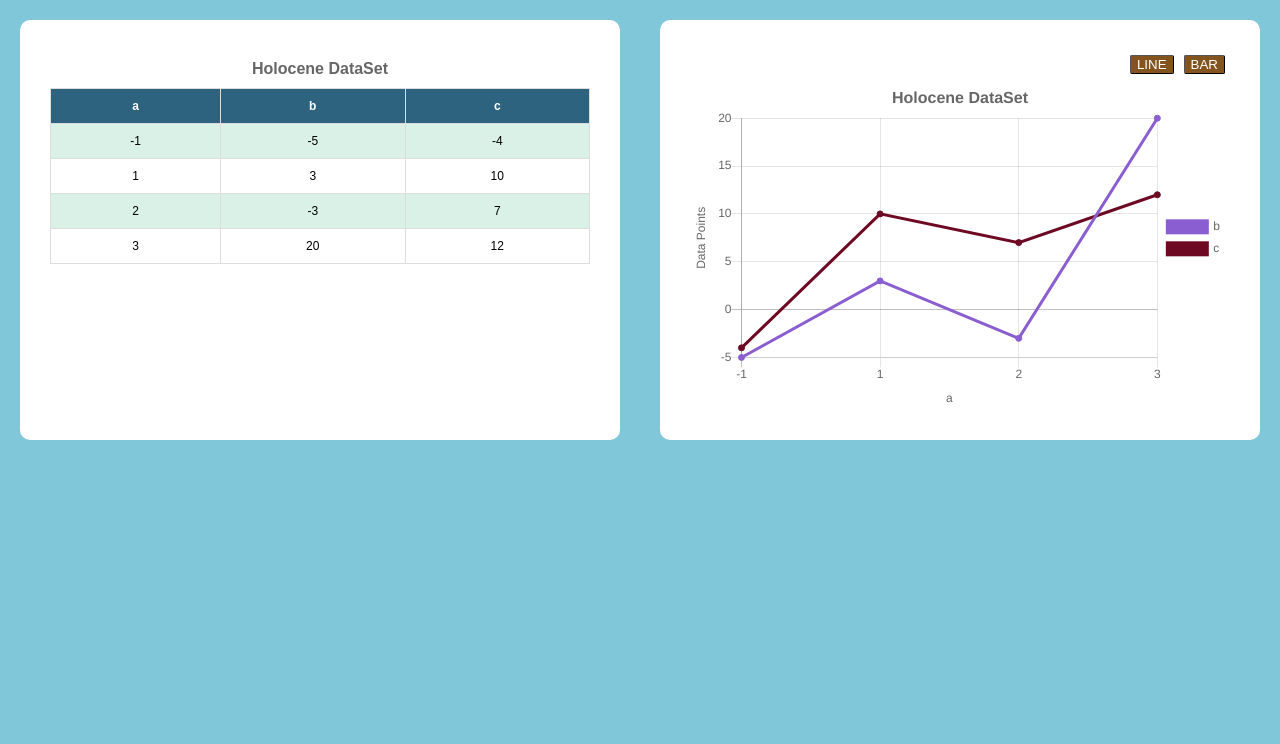
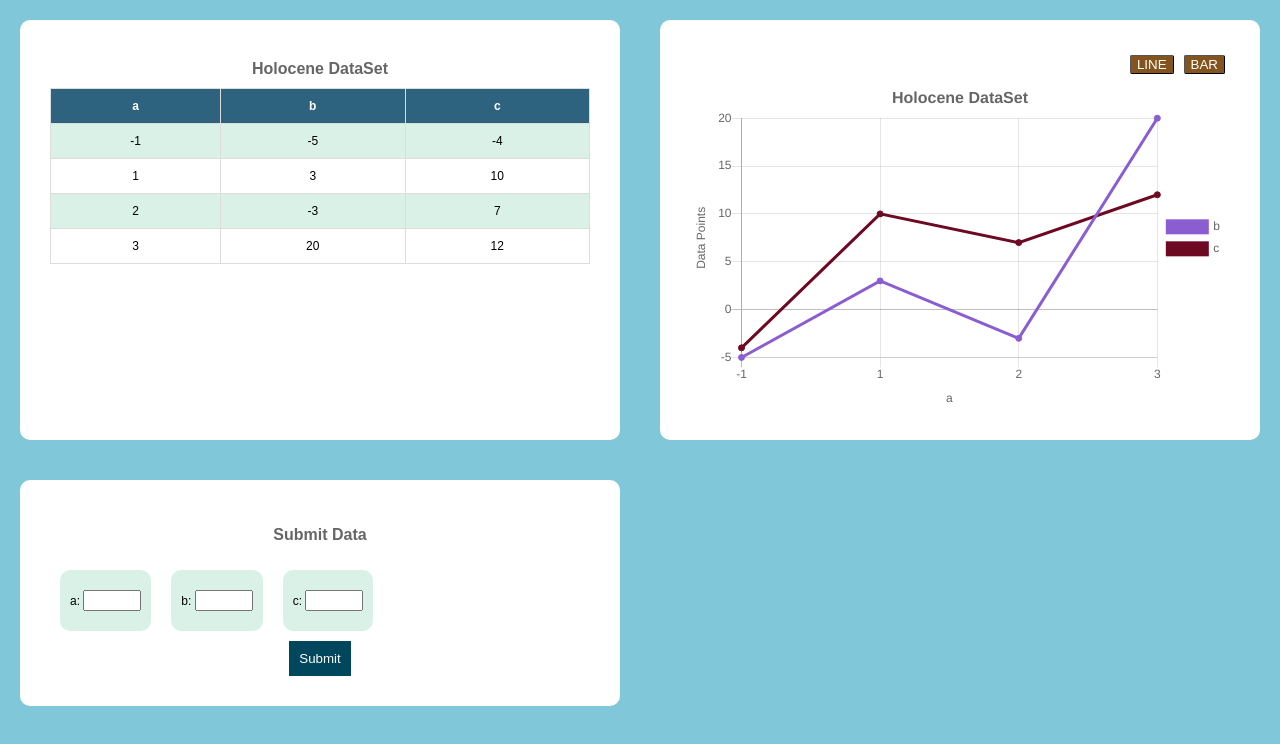
Before and after one commit to katmd/2d-web-challenge, a React app: page / in a window 1280 px wide. Built offline with nearby package versions, Linux system fonts and the light colour scheme.

Commit message:
feat: user can add custom data

```diff
--- a/app/components/home.js
+++ b/app/components/home.js
@@ -1,6 +1,7 @@
 import React from "react";
 import Table from "./table"
 import Graph from "./graph";
+import UserInput from "./user-input"
 
 export default class Home extends React.Component {
   constructor() {
@@ -15,6 +16,13 @@ export default class Home extends React.Component {
       xAxisLabel: "a",
       dataVisualsView: "data-visuals-row"
     };
+    this.addUserInput = this.addUserInput.bind(this);
+  }
+
+  addUserInput(input) {
+    this.setState(prevState => {
+      return { data: [...prevState.data, input] };
+    });
   }
 
   render() {
@@ -26,6 +34,10 @@ export default class Home extends React.Component {
           <Table sortedData={sortedData} xAxisLabel={xAxisLabel} />
           <Graph sortedData={sortedData} xAxisLabel={xAxisLabel} />
         </div>
+        <div className="submissions-row">
+          <UserInput sortedData={sortedData} addUserInput={this.addUserInput} />
+          <div id="empty-submission-space" />
+        </div>
       </div>
     );
   }
--- a/app/components/table.js
+++ b/app/components/table.js
@@ -18,8 +18,6 @@ export default class Table extends React.Component {
   getTableData() {
     return this.props.sortedData.map((dataRow, idx) => {
       // file sorted data into table elements
-      // const { a, b, c } = dataPoint;
-      // console.log(dataPoint);
       let rowData = [];
       for (let key of Object.keys(dataRow)) {
         rowData.push(dataRow[key])
--- /dev/null
+++ b/app/components/user-input.js
@@ -0,0 +1,74 @@
+import React from "react";
+
+export default class UserInput extends React.Component {
+  constructor(props) {
+    super();
+    this.state = {};
+    this.props = props;
+    this.getDataKeys = this.getDataKeys.bind(this);
+    this.handleChange = this.handleChange.bind(this);
+    this.handleSubmit = this.handleSubmit.bind(this);
+  }
+
+  componentDidMount() {
+    this.getDataKeys();
+  }
+
+  getDataKeys() {
+    // get all possible data types (a, b, c, etc.) so user may submit custom data points
+    let sortedData = this.props.sortedData;
+    let dataKeys = Object.keys(sortedData[0]);
+    dataKeys.forEach(key => {
+      this.setState({ [key]: "" });
+    });
+  }
+
+  handleChange(event) {
+    this.setState({ [event.target.name]: event.target.value });
+  }
+
+  handleSubmit(event) {
+    event.preventDefault();
+    // add new data points to state as integers
+    this.setState(prevState => {
+      for (let key of Object.keys(prevState)) {
+        prevState[key] = parseInt(prevState[key]);
+      }
+      return prevState;
+    });
+    this.props.addUserInput(this.state);
+    this.setState({ a: "", b: "", c: "" });
+  }
+
+  render() {
+    let inputBoxes = Object.keys(this.state);
+    return (
+      <div id="input-box-container">
+        <h3 id="form-title">Submit Data</h3>
+        <form onSubmit={this.handleSubmit}>
+          <div className="input-rows">
+            {inputBoxes.map((box, idx) => (
+              <div className="input-box-row" key={idx}>
+                <label htmlFor={box}>{box}: </label>
+                <input
+                  type="text"
+                  name={box}
+                  value={this.state[box]}
+                  onChange={this.handleChange}
+                  required={true}
+                />
+                {this.state[box].length > 0 &&
+                  isNaN(parseInt(this.state[box])) && (
+                    <p className="input-error">Not a number</p>
+                  )}
+              </div>
+            ))}
+          </div>
+          <div className="submit-button">
+            <button type="submit">Submit</button>
+          </div>
+        </form>
+      </div>
+    );
+  }
+}
--- a/app/style.css
+++ b/app/style.css
@@ -110,3 +110,91 @@ body {
   width: 100%;
   height: 100%;
 }
+
+/* USER INPUT FORM STYLES */
+#form-title {
+  font-size: 16px;
+  color: #666;
+  text-align: center;
+}
+
+#input-box-container {
+  display: flex;
+  flex-direction: column;
+  width: 45vw;
+  min-width: 300px;
+  min-height: 150px;
+  overflow-y: scroll;
+  background: white;
+  margin: 20px;
+  padding: 30px 30px;
+  border-radius: 10px;
+}
+
+form {
+  display: flex;
+  flex-direction: column;
+  justify-content: center;
+  flex-grow: 2;
+  font-size: 12px;
+}
+
+form .input-rows {
+  display: flex;
+  flex-direction: row;
+  flex-wrap: wrap;
+}
+
+input {
+  width: 50px;
+}
+
+form .submit-button {
+  display: flex;
+  align-self: center;
+}
+
+form input {
+  margin: 10px 0;
+}
+
+form button {
+  padding: 10px 10px;
+  background-color: #00475d;
+  color: white;
+  border: none;
+  font-size: 16;
+  transition: all 1s ease;
+  outline: none;
+}
+
+form button:hover {
+  background-color: #4c7e8d;
+}
+
+.input-box-row {
+  margin: 10px;
+  background-color: #d1eee2cb;
+  border-radius: 10px;
+  padding: 10px;
+}
+
+.input-error {
+  color: red;
+}
+
+.submissions-row {
+  display: flex;
+  flex-direction: row;
+}
+
+#empty-submission-space {
+  display: flex;
+  flex-direction: column;
+  width: 45vw;
+  min-width: 300px;
+  min-height: 150px;
+  margin: 20px;
+  padding: 30px 30px;
+  border-radius: 10px;
+}
```
